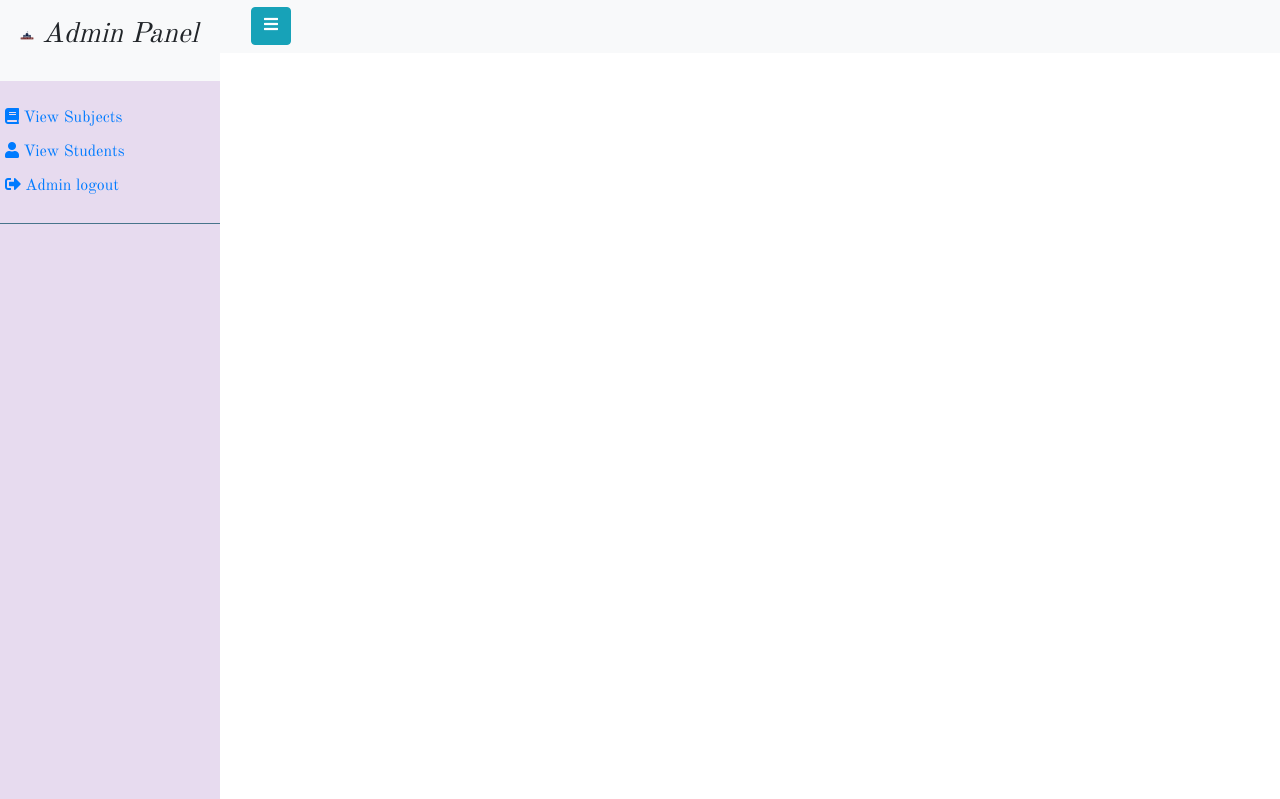
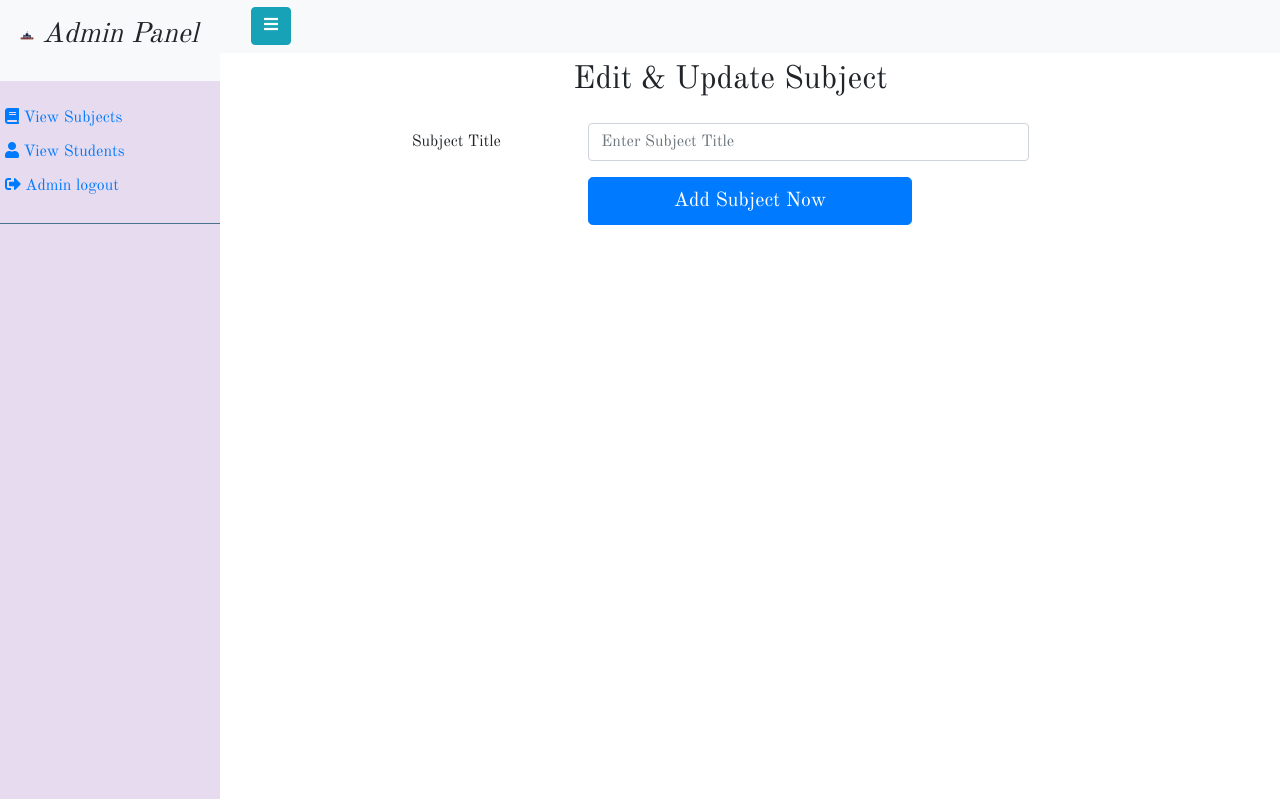
Before and after one commit to l1s17bscs0046/Project, a PHP site: page /Admin_Panel.php?add_subject in a window 1280 px wide. Shown: the part 60-859 px from the top of the page. Run offline with PHP 8.4, Linux system fonts and the light colour scheme; some libraries are stand-ins or nearby versions.

Commit message:
Admin can now Add new Subject. and remove a student

```diff
--- a/Admin_Panel.php
+++ b/Admin_Panel.php
@@ -104,6 +104,12 @@ if(!$con)
             else if(isset($_GET['del_sub'])){
                 include ('delete_subject.php');
             }
+            else if(isset($_GET['add_subject'])){
+                include ('add_subject.php');
+            }
+            else if(isset($_GET['del_std'])){
+                include ('del_std.php');
+            }
 
 
             ?>
--- /dev/null
+++ b/add_subject.php
@@ -0,0 +1,41 @@
+<?php
+
+
+if(isset($_POST['add_sub'])){
+    $course = $_POST['sub_name'];
+
+
+    $enroll_course = "insert into subjects (title) value ('$course')";
+    $update_pro = mysqli_query($con, $enroll_course);
+    if($update_pro){
+        header("location: Admin_panel.php?view_subject");
+    }
+}
+?>
+<div class="row">
+    <div class="offset-md-2 col-md-8">
+        <form action="" method="post" enctype="multipart/form-data">
+            <div class="form-group row">
+                <h2 class="offset-lg-3 offset-md-2 offset-1 "> Edit & Update Subject</h2>
+            </div>
+            <div class="form-group row">
+                <label class="col-form-label col-sm-4 col-lg-3 d-none d-sm-block" for="sub_title">Subject Title</label>
+                <div class="col-lg-8 col-xl-8 col-md-8 col-sm-7 ">
+                    <div class="input-group">
+                        <input type="text" class="form-control" id="pro_title" name="sub_name" required
+                               placeholder="Enter Subject Title"
+
+                        >
+                    </div>
+                </div>
+
+            </div>
+            <div class="form-group row">
+                <div class="offset-sm-3 col-12 col-sm-6">
+                    <input class="btn btn-block btn-primary btn-lg" type="submit" id="update_sub" name="add_sub"
+                           value="Add Subject Now">
+                </div>
+            </div>
+        </form>
+    </div>
+</div>
--- a/online_study.sql
+++ b/online_study.sql
@@ -51,6 +51,7 @@ values
 ("Hamda", "Nawazish Ali", 'F', "hamdacheema577@ucp.edu.pk","hamdacheema","bscs07",NULL),
 ("Muhammad Annas", "Asif", 'M', "muhammad.annas@ucp.edu.pk","muhammad.annas","bscs22",NULL);
 
+drop table Subjects;
 create table Subjects(
 Sub_id int not null auto_increment,
 Title varchar(30) not null,
@@ -116,6 +117,7 @@ int main()
     return 0;
 }",NULL,NULL);
 
+drop table Student_courses;
 create table Student_courses(
 Std_id int not null,
 Sub_id int not null,
--- a/view_subject.php
+++ b/view_subject.php
@@ -41,5 +41,10 @@
             ?>
             </tbody>
         </table>
+        <div class="text-center">
+            <a href="Admin_Panel.php?add_subject" class="btn btn-primary">
+                <i class="fa fa-plus"></i> Add a Subject
+            </a>
+        </div>
     </div>
 </div>
```
Also changed, not shown: del_std.php (added, +18 -0 lines), delete_subject.php (+7 -0 lines), edit_subject.php (+7 -2 lines), enroll.php (+17 -22 lines), view_courses.php (+8 -2 lines), view_students.php (+3 -5 lines).
